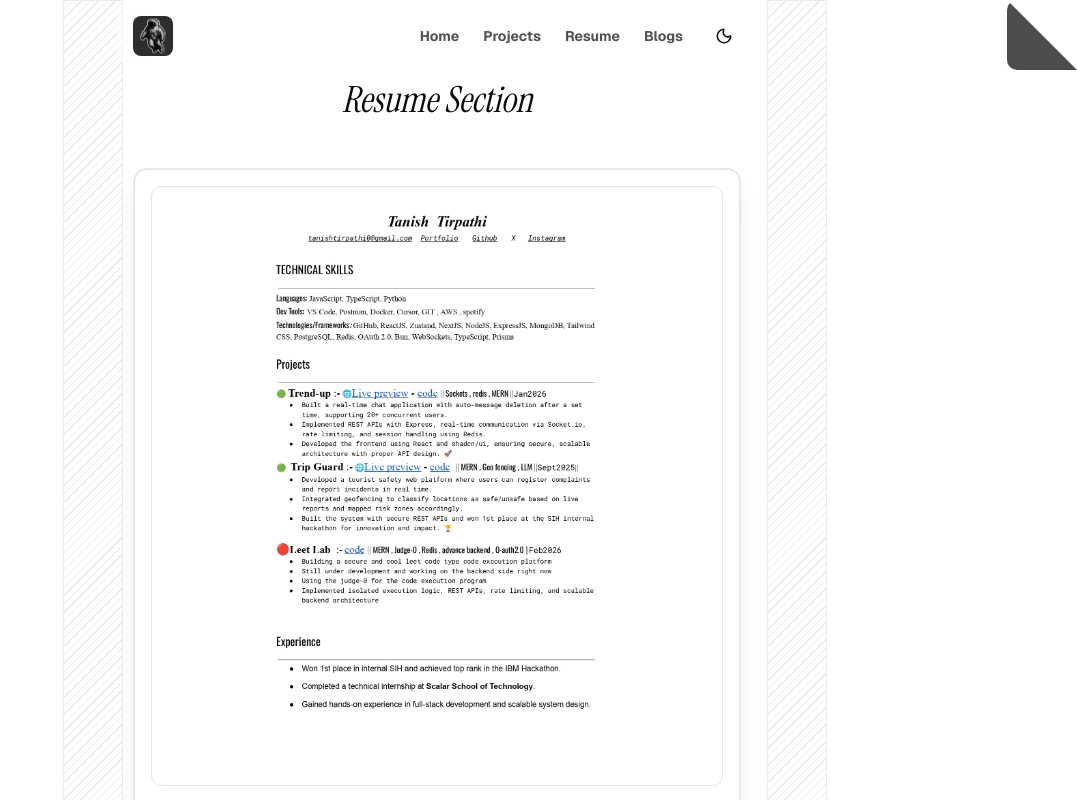
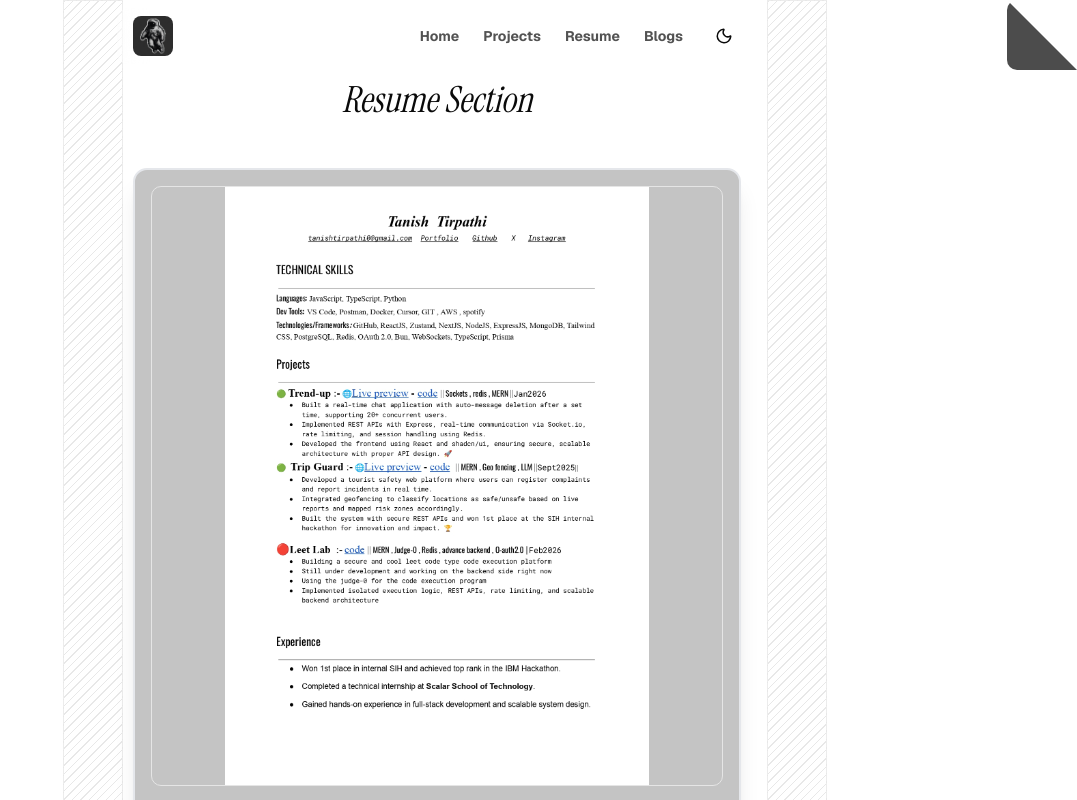
Before and after one commit to tanishtirpathi/V2-Portfolio, a Next.js app: page /Resume in a window 1280 px wide. Shown: the top 800 px of the page, without its empty margins (203-1280 px from the left). Built offline with nearby package versions, Linux system fonts and the light colour scheme.

Commit message:
update some things

```diff
--- a/src/app/(main)/Resume/page.tsx
+++ b/src/app/(main)/Resume/page.tsx
@@ -16,7 +16,7 @@ export default function Home() {
         </h2>
       </div>
 
-      <div className="bg-white border-2 border-gray-200 rounded-xl shadow-xl p-4">
+      <div className="bg-[#c4c4c4] dark:bg-[#18181b] border-2 border-gray-200 rounded-xl shadow-xl p-4">
 
         <div className="relative w-full h-[600px] rounded-lg overflow-hidden border">
           <Image
--- a/src/app/(main)/page.tsx
+++ b/src/app/(main)/page.tsx
@@ -30,8 +30,7 @@ export default function Home() {
         <SocialLinks />
         <SectionBorder className="mt-6" />
         <ConnectButtons />
-                <SectionBorder className="mt-6" />
-
+        <SectionBorder className="mt-6" />
         <ExperienceSection />
         <ProjectShow />
         <SectionBorder className="mt-6" />
--- a/src/features/components/Projects/projectCard.tsx
+++ b/src/features/components/Projects/projectCard.tsx
@@ -14,7 +14,7 @@ export const ProjectCard = ({ limit }: ProjectCardProps) => {
     : ProjectDetail;
 
   return (
-    <div className="grid grid-cols-1 md:grid-cols-2 gap-8 px-8 md:px-1 lg:px-0  ">
+    <div className="grid grid-cols-2 md:grid-cols-2 gap-8 px-8 md:px-1 lg:px-0  ">
       {projectsToShow.map((project, index) => (
         <div
           key={index}
--- a/src/features/uicomponents/Heropfp.tsx
+++ b/src/features/uicomponents/Heropfp.tsx
@@ -46,7 +46,7 @@ export default function HeroSection() {
               Tanish Tirpathi
             </h1>
 
-            <p className="text-gray-500 font-semibold font-mono text-xs md:xs lg:text-xs">
+            <p className="text-gray-500 font-light font-mono text-xs md:text-xs lg:text-xs">
               Engineer - Polymath
             </p>
           </div>
```
